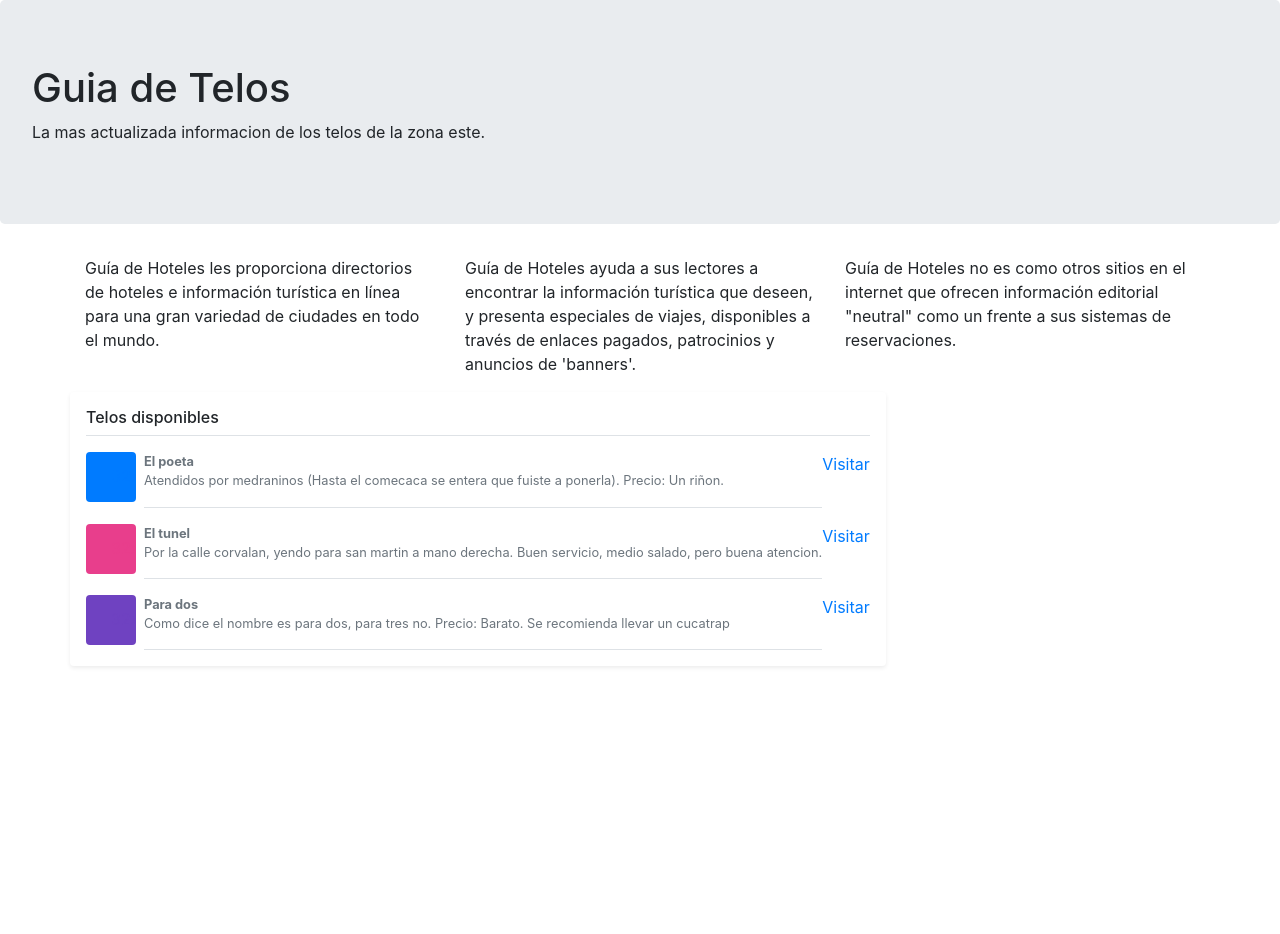
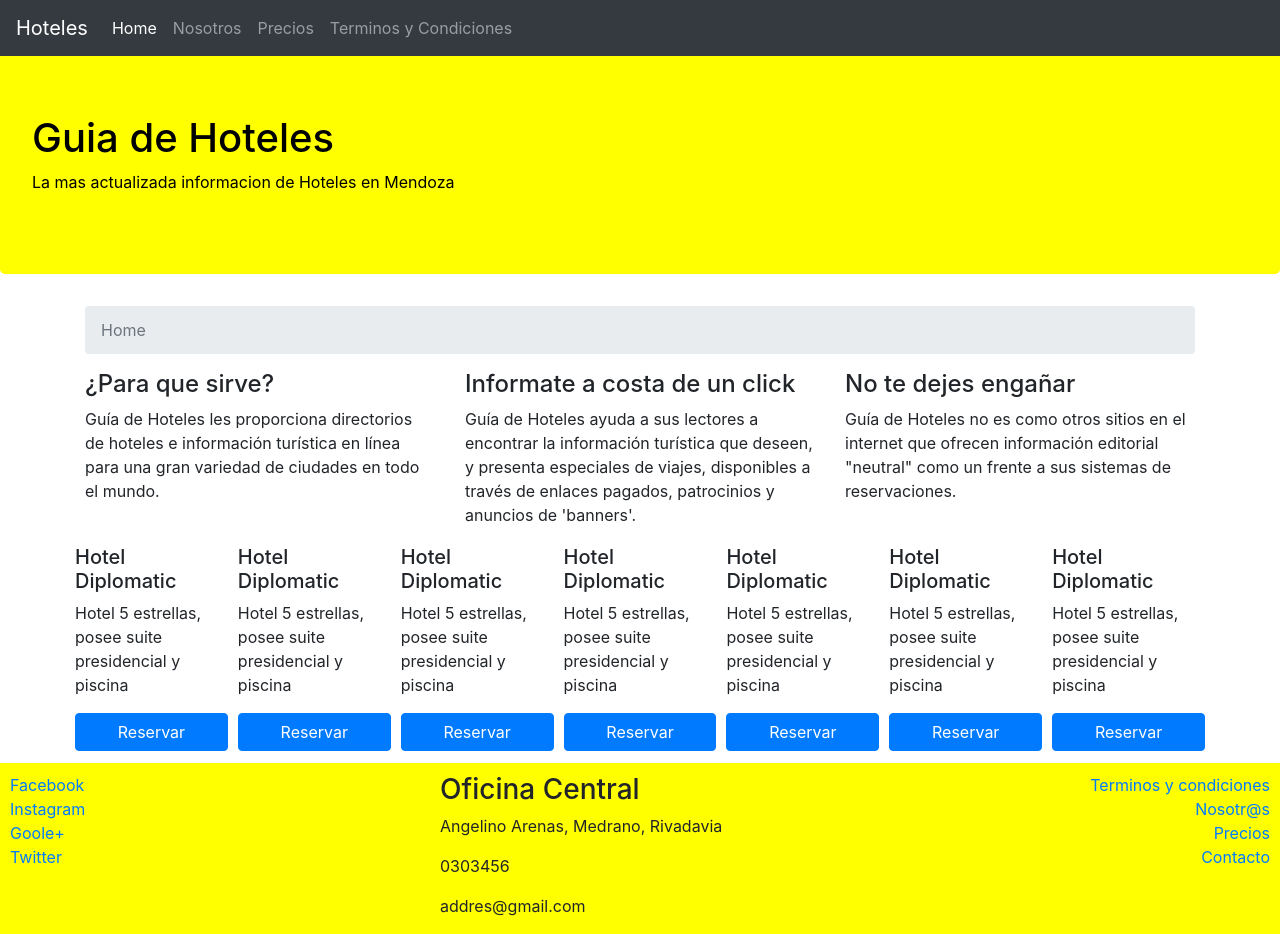
Before and after one commit to JulianMoralesSantoni/PaginaHoteles, a website: page index.html in a window 1280 px wide. Before the commit the page ends 800 px from the top, so only its background shows below. Drawn offline with nearby package versions, Linux system fonts and the light colour scheme.

Commit message:
agragamos navegabilidad

```diff
--- a/css/main.css
+++ b/css/main.css
@@ -2,6 +2,8 @@
 
 	background-color: yellow;
 	color:black;
+	margin-top: 50px;
+
 }
 
 
--- a/index.html
+++ b/index.html
@@ -6,62 +6,162 @@
     <meta name="viewport" content="width=device-width, initial-scale=1, shrink-to-fit=no">
 
     <!-- Bootstrap CSS -->
-    <link rel="stylesheet" href="node_modules/bootstrap/dist/css/bootstrap.min.css" integrity="sha384-JcKb8q3iqJ61gNV9KGb8thSsNjpSL0n8PARn9HuZOnIxN0hoP+VmmDGMN5t9UJ0Z" crossorigin="anonymous">
+    <link rel="stylesheet" href="node_modules/bootstrap/dist/css/bootstrap.min.css" >
+    <link rel="stylesheet" href="css/main.css" >
 
-    <title>Guia de Telos</title>
+    <title>Guia de Hoteles</title>
   </head>
   <body>
+    <nav class="navbar navbar-expand-md navbar-dark bg-dark fixed-top" >
+      <a class="navbar-brand" href="./index.html">Hoteles</a>
+      <button class="navbar-toggler" type="button" data-toggle="collapse" data-target="#navbarNav" aria-controls="navbarNav" aria-expanded="false" aria-label="Toggle navigation">
+        <span class="navbar-toggler-icon"></span>
+      </button>
+      <div class="collapse navbar-collapse" id="navbarNav">
+        <ul class="navbar-nav">
+          <li class="nav-item active">
+            <a class="nav-link" href="./index.html">Home </a>
+          </li>
+          <li class="nav-item">
+            <a class="nav-link" href="./about.html">Nosotros</a>
+          </li>
+          <li class="nav-item">
+            <a class="nav-link" href="#">Precios</a>
+          </li>
+          <li class="nav-item">
+            <a class="nav-link" href="#">Terminos y Condiciones</a>
+          </li>
+
+        </ul>
+      </div>
+    </nav>
     <div class="jumbotron">
-    <h1>Guia de Telos</h1>
+      <h1>Guia de Hoteles</h1>
 
-    <p>La mas actualizada informacion de los telos de la zona este.</p>
-    </div>
-    <div class="container">
-  <div class="row">
-    <div class="col-4 ">
-      Guía de Hoteles les proporciona directorios de hoteles e información turística en línea para una gran variedad de ciudades en todo el mundo.
-    </div>
-    <div class="col-4 ">
-       Guía de Hoteles ayuda a sus lectores a encontrar la información turística que deseen, y presenta especiales de viajes, disponibles a través de enlaces pagados, patrocinios y anuncios de 'banners'.
-    </div>
-    <div class="col-4 ">
-      Guía de Hoteles no es como otros sitios en el internet que ofrecen información editorial "neutral" como un frente a sus sistemas de reservaciones.
+      <p>La mas actualizada informacion de Hoteles en Mendoza</p>
     </div>
 
-    <div class="my-3 p-3 bg-white rounded shadow-sm">
-    <h6 class="border-bottom border-gray pb-2 mb-0">Telos disponibles</h6>
-    <div class="media text-muted pt-3">
-      <svg class="bd-placeholder-img mr-2 rounded" width="50" height="50" xmlns="http://www.w3.org/2000/svg" preserveAspectRatio="xMidYMid slice" focusable="false" role="img" aria-label="Placeholder: 32x32"><title>Placeholder</title><rect width="100%" height="100%" fill="#007bff"/><text x="50%" y="50%" fill="#007bff" dy=".3em">32x32</text></svg>
-      <p class="media-body pb-3 mb-0 small lh-125 border-bottom border-gray">
-        <strong class="d-block text-gray-dark">El poeta</strong>
-        Atendidos por medraninos (Hasta el comecaca se entera que fuiste a ponerla). Precio: Un riñon.
-      </p>
-      </p><a href="#"> Visitar </a>
-      </div>
-    <div class="media text-muted pt-3">
-      <svg class="bd-placeholder-img mr-2 rounded" width="50" height="50" xmlns="http://www.w3.org/2000/svg" preserveAspectRatio="xMidYMid slice" focusable="false" role="img" aria-label="Placeholder: 32x32"><title>Placeholder</title><rect width="100%" height="100%" fill="#e83e8c"/><text x="50%" y="50%" fill="#e83e8c" dy=".3em">32x32</text></svg>
-      <p class="media-body pb-3 mb-0 small lh-125 border-bottom border-gray">
-        <strong class="d-block text-gray-dark">El tunel</strong>
-       Por la calle corvalan, yendo para san martin a mano derecha. Buen servicio, medio salado, pero buena atencion.
+    <div class="container">
+      <nav aria-label="breadcrumb">
+        <ol class="breadcrumb">
+          <li class="breadcrumb-item active" aria-current="page">Home</li>
+        </ol>
+      </nav>
 
-      </p></p><a href="#"> Visitar </a>
+
+       <div class="row">
+          <div class="col-sm-4 ">
+            <h4>¿Para que sirve?</h4>
+                  <p>Guía de Hoteles les proporciona directorios de hoteles e información turística en línea para una gran variedad de ciudades en todo el mundo.</p>
+          </div>
+          <div class="col-sm-4 ">
+            <h4>Informate a costa de un click</h4>
+                  <p>Guía de Hoteles ayuda a sus lectores a encontrar la información turística que deseen, y presenta especiales de viajes, disponibles a través de enlaces pagados, patrocinios y anuncios de 'banners'.</p>
+          </div>
+          <div class="col-sm-4 ">
+            <h4>No te dejes engañar</h4>
+
+                  <p>Guía de Hoteles no es como otros sitios en el internet que ofrecen información editorial "neutral" como un frente a sus sistemas de reservaciones.</p>
+          </div>
+
+
+
+    <div class="d-flex flex-wrap flex-row-reverse">
+       <div class="card-hotel d-flex flex-column justify-content-between ">
+           <div>
+             <h5>Hotel Diplomatic</h5>
+              <p>Hotel 5 estrellas, posee suite presidencial y piscina</p></div>
+              <div><button class="btn btn-primary  btn-reserva">Reservar</button></div>
+            </div>
+
+
+    <div class="card-hotel d-flex flex-column justify-content-between">
+      <div> <h5>Hotel Diplomatic</h5>
+              <p>Hotel 5 estrellas, posee suite presidencial y piscina</p></div>
+              <div><button class="btn btn-primary btn-reserva">Reservar</button></div>
+
+
     </div>
-    <div class="media text-muted pt-3">
-      <svg class="bd-placeholder-img mr-2 rounded" width="50" height="50" xmlns="http://www.w3.org/2000/svg" preserveAspectRatio="xMidYMid slice" focusable="false" role="img" aria-label="Placeholder: 32x32"><title>Placeholder</title><rect width="100%" height="100%" fill="#6f42c1"/><text x="50%" y="50%" fill="#6f42c1" dy=".3em">32x32</text></svg>
-      <p class="media-body pb-3 mb-0 small lh-125 border-bottom border-gray">
-        <strong class="d-block text-gray-dark">Para dos</strong>
-       Como dice el nombre es para dos, para tres no. Precio: Barato. Se recomienda llevar un cucatrap
-      </p><a href="#"> Visitar </a>
+
+    <div class="card-hotel d-flex flex-column justify-content-between">
+
+       <div><h5>Hotel Diplomatic</h5>
+              <p>Hotel 5 estrellas, posee suite presidencial y piscina</p></div>
+              <div><button class="btn btn-primary btn-reserva">Reservar</button></div>
+
     </div>
+
+    <div class=" card-hotel d-flex flex-column justify-content-between">
+       <div><h5>Hotel Diplomatic</h5>
+              <p>Hotel 5 estrellas, posee suite presidencial y piscina</p></div>
+              <div><button class="btn btn-primary btn-reserva">Reservar</button></div>
+
+    </div>
+
+    <div class="card-hotel d-flex flex-column justify-content-between">
+           <div>
+             <h5>Hotel Diplomatic</h5>
+              <p>Hotel 5 estrellas, posee suite presidencial y piscina</p></div>
+              <div><button class="btn btn-primary  btn-reserva">Reservar</button></div>
+            </div>
+
+  <div class="card-hotel d-flex flex-column justify-content-between">
+           <div>
+             <h5>Hotel Diplomatic</h5>
+              <p>Hotel 5 estrellas, posee suite presidencial y piscina</p></div>
+              <div><button class="btn btn-primary  btn-reserva">Reservar</button></div>
+            </div>
+  <div class="card-hotel d-flex flex-column justify-content-between">
+           <div>
+             <h5>Hotel Diplomatic</h5>
+              <p>Hotel 5 estrellas, posee suite presidencial y piscina</p></div>
+              <div><button class="btn btn-primary  btn-reserva">Reservar</button></div>
+            </div>
+
+
+
+
     </div>
   </div>
 </div>
 
+ <footer>
+   <div class="row">
+     <div class="col-sm-4 d-flex flex-column ">
+      <a href="http:www.facebook.com">Facebook</a>
+      <a href="http:www.instagram">Instagram</a>
+      <a href="http:www.google.com">Goole+</a>
+      <a href="http:www.Twitter.com">Twitter</a>
+     </div>
+   <div class="col-sm-4">
+    <address>
+      <h3>Oficina Central</h3>
+      <p>Angelino Arenas, Medrano, Rivadavia</p>
+      <p>0303456</p>
+      <p>addres@gmail.com</p>
+
+
+    </address>
+  </div>
+  <div class="col-sm-4 d-flex flex-column align-items-end">
+     <a href="http:www.facebook.com">Terminos y condiciones</a>
+      <a href="http:www.instagram">Nosotr@s</a>
+      <a href="http:www.google.com">Precios</a>
+      <a href="http:www.Twitter.com">Contacto</a>
+
+
+  </div>
+
+
+ </footer>
+
 
     <!-- Optional JavaScript -->
     <!-- jQuery first, then Popper.js, then Bootstrap JS -->
-    <script src="node_modules/jquery/dist/jquery.min.js" integrity="sha384-DfXdz2htPH0lsSSs5nCTpuj/zy4C+OGpamoFVy38MVBnE+IbbVYUew+OrCXaRkfj" crossorigin="anonymous"></script>
+ <!--<script src="node_modules/jquery/dist/jquery.min.js" integrity="sha384-DfXdz2htPH0lsSSs5nCTpuj/zy4C+OGpamoFVy38MVBnE+IbbVYUew+OrCXaRkfj" crossorigin="anonymous"></script>
     <script src="node_modules/popper.js/dist/popper.min.js" integrity="sha384-9/reFTGAW83EW2RDu2S0VKaIzap3H66lZH81PoYlFhbGU+6BZp6G7niu735Sk7lN" crossorigin="anonymous"></script>
-    <script src="node_modules/bootstrap/dist/js/bootstrap.min.js" integrity="sha384-B4gt1jrGC7Jh4AgTPSdUtOBvfO8shuf57BaghqFfPlYxofvL8/KUEfYiJOMMV+rV" crossorigin="anonymous"></script>
+    <script src="node_modules/bootstrap/dist/js/bootstrap.min.js" integrity="sha384-B4gt1jrGC7Jh4AgTPSdUtOBvfO8shuf57BaghqFfPlYxofvL8/KUEfYiJOMMV+rV" crossorigin="anonymous"></script> -->
+    <script src="https://code.jquery.com/jquery-3.5.1.slim.min.js" integrity="sha384-DfXdz2htPH0lsSSs5nCTpuj/zy4C+OGpamoFVy38MVBnE+IbbVYUew+OrCXaRkfj" crossorigin="anonymous"></script>
+<script src="https://cdn.jsdelivr.net/npm/bootstrap@4.5.3/dist/js/bootstrap.bundle.min.js" integrity="sha384-ho+j7jyWK8fNQe+A12Hb8AhRq26LrZ/JpcUGGOn+Y7RsweNrtN/tE3MoK7ZeZDyx" crossorigin="anonymous"></script>
   </body>
 </html>
```
Also changed, not shown: about.html (added, +106 -0 lines).
